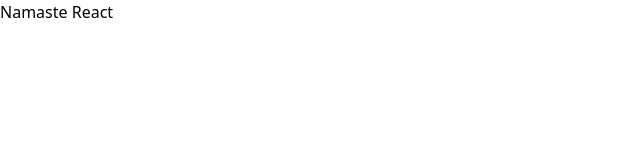
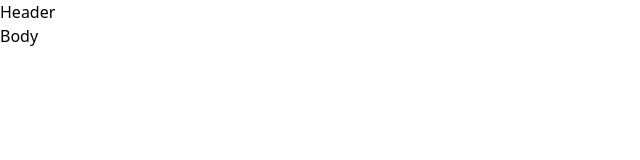
Before and after one commit to sanjeeva-rao/food-delivery-project, a React (Create React App) app in the folder namaste-food-delivery/: page / in a window 1280 px wide. Shown: the top 160 px of the page, without its empty margins (0-640 px from the left). Built offline with nearby package versions, Linux system fonts and the light colour scheme.

Commit message:
created outlet (header and Body)

```diff
--- a/namaste-food-delivery/src/App.js
+++ b/namaste-food-delivery/src/App.js
@@ -1,9 +1,12 @@
 import './App.css';
+import Header from './Components/Header';
+import Body from "./Components/Body"
 
 function App() {
   return (
     <div className="">
-      Namaste React
+      <Header />
+      <Body />
     </div>
   );
 }
--- /dev/null
+++ b/namaste-food-delivery/src/Components/Body.js
@@ -0,0 +1,8 @@
+const Body = () => {
+    return (
+        <div>
+            Body
+        </div>
+    )
+}
+export default Body
--- /dev/null
+++ b/namaste-food-delivery/src/Components/Header.js
@@ -0,0 +1,9 @@
+const Header = () => {
+    return (
+        <div>
+            Header
+        </div>
+    )
+}
+
+export default Header;
```
